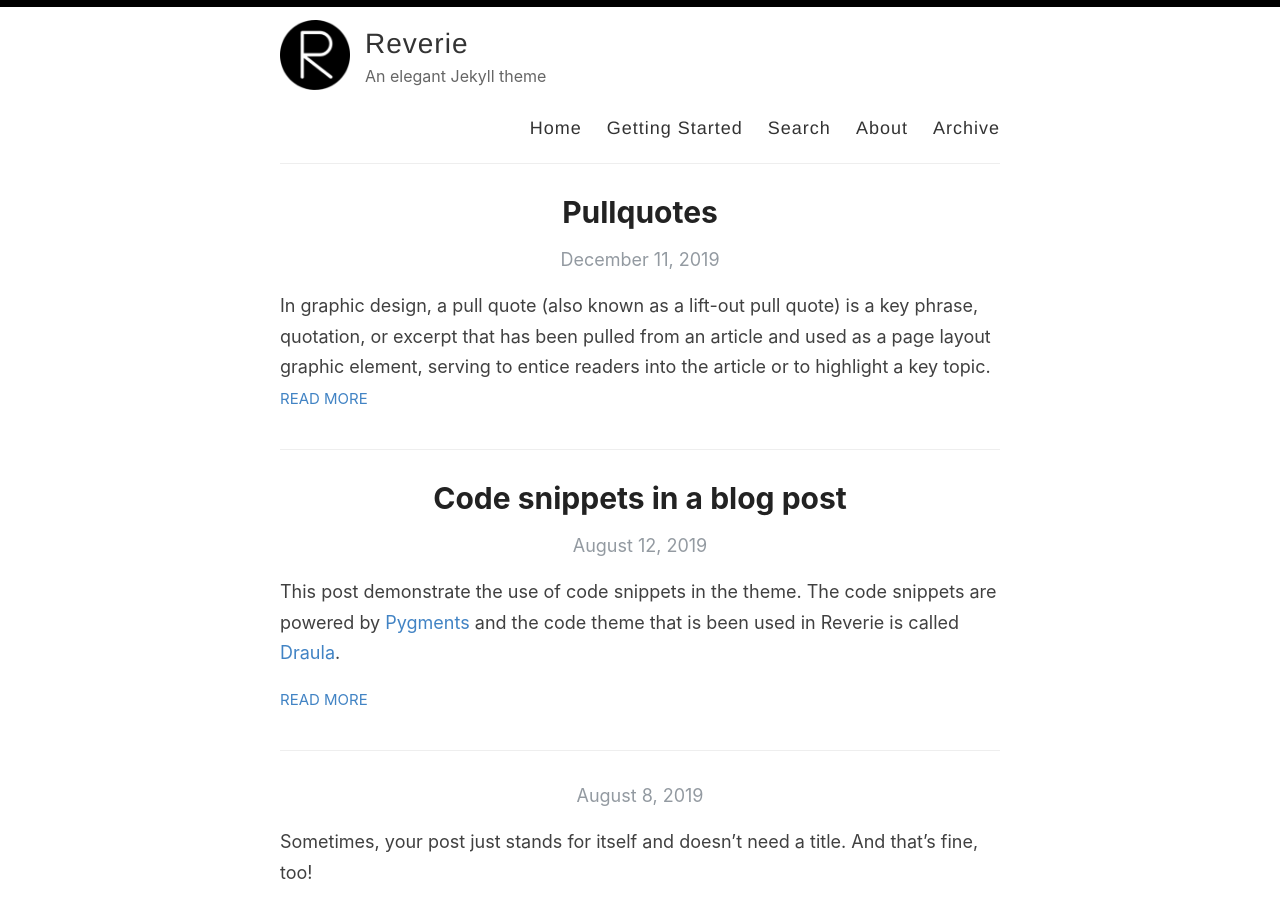
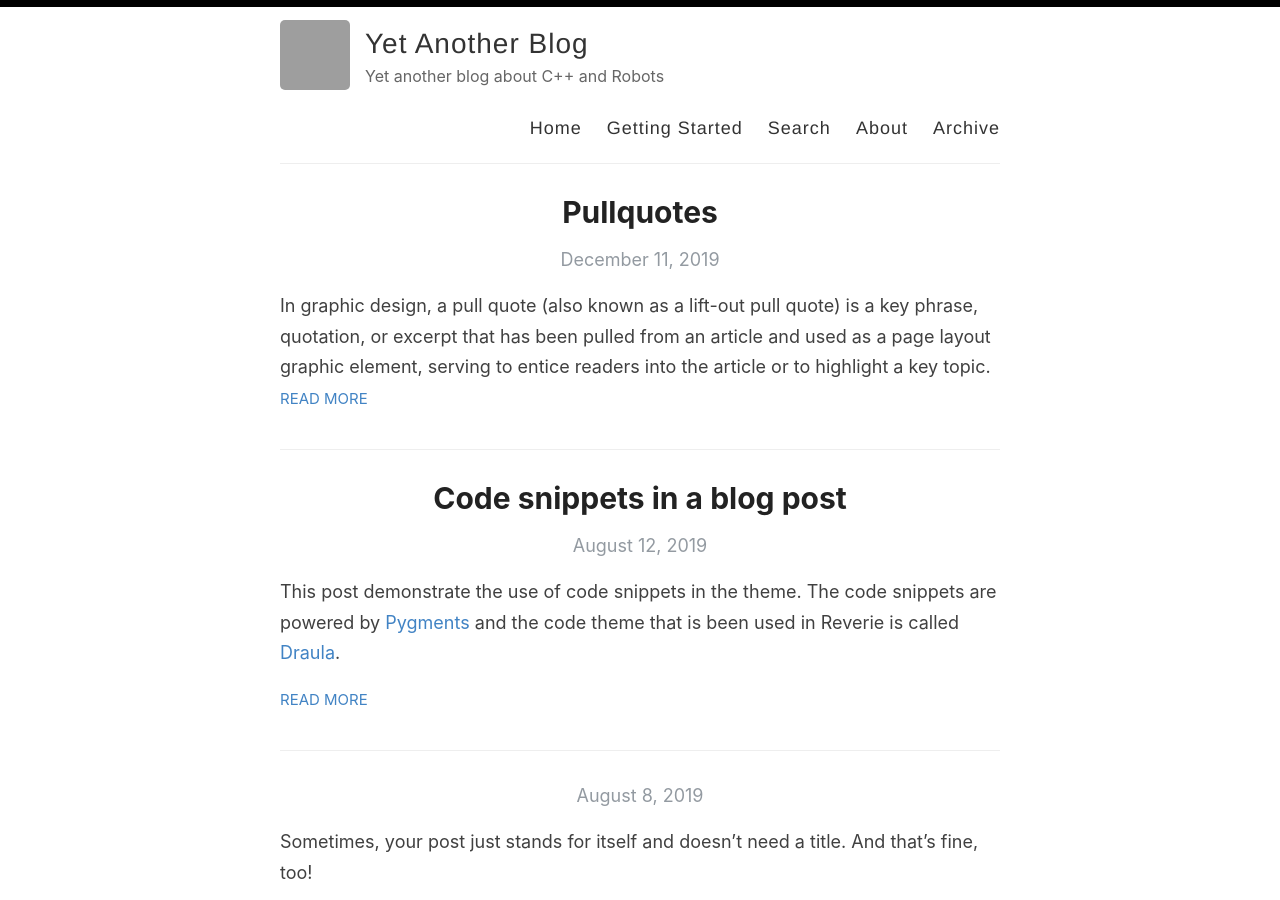
Before and after one commit to friackazoid/friackazoid.github.io, a Jekyll site: the page built from index.html, in a window 1280 px wide and 900 px high. Built offline with Jekyll 4.4.1, drawn with Linux system fonts in a browser that asks for light colours; the list of posts is cut into pages by our own code; grey boxes are pictures that could not be loaded.

Commit message:
Update _config.yml
configure title

```diff
--- a/_config.yml
+++ b/_config.yml
@@ -3,16 +3,16 @@
 #
 
 # Name of your site (displayed in the header)
-name: Reverie
+name: Yet Another Blog
 
 # Name of the author
-author: Amit Merchant
+author: Alina Stepina
 
 # Short bio or description (displayed in the header)
-description: An elegant Jekyll theme
+description: Yet another blog about C++ and Robots
 
 # URL of your avatar or profile pic (you could use your GitHub profile pic)
-avatar: /images/reverie.png
+avatar: "https://avatars.githubusercontent.com/u/146274?s=400&u=e0393c477ef079c7a77c1e12a65c1e89291c1880&v=4"
 
 #
 # Flags below are optional
@@ -21,10 +21,10 @@ avatar: /images/reverie.png
 # Includes an icon in the footer for each username you enter
 footer-links:
   dribbble:
-  email: amit.d.merchant@gmail.com
+  email:
   facebook:
   flickr:
-  github: amitmerchant1990/reverie
+  github: https://github.com/friackazoid/
   instagram:
   linkedin:
   pinterest:
```
